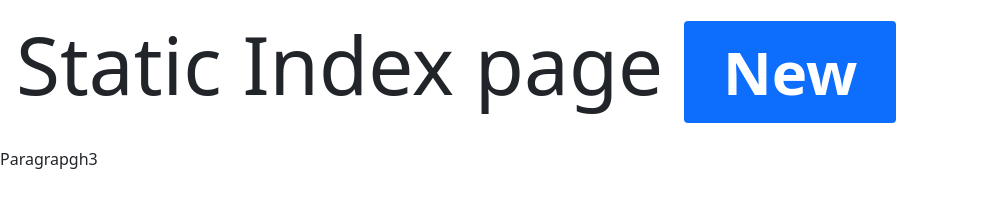
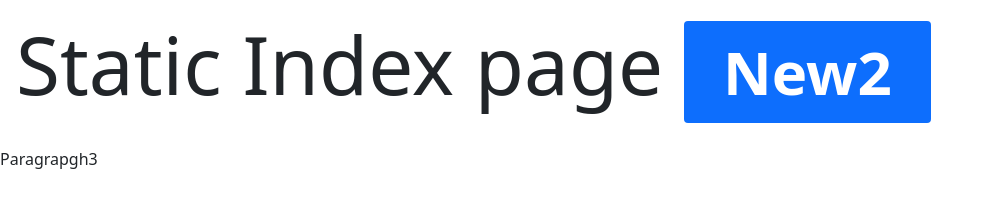
Before and after one commit to korisantosh/webdesignerindia, a plain HTML site: page index.html in a window 1280 px wide. Shown: the whole page, without its empty margins (0-993 px from the left). Drawn offline with nearby package versions, Linux system fonts and the light colour scheme.

Commit message:
Update index.html

```diff
--- a/index.html
+++ b/index.html
@@ -8,7 +8,7 @@
     <link href="https://cdn.jsdelivr.net/npm/bootstrap@5.1.3/dist/css/bootstrap.min.css" rel="stylesheet" integrity="sha384-1BmE4kWBq78iYhFldvKuhfTAU6auU8tT94WrHftjDbrCEXSU1oBoqyl2QvZ6jIW3" crossorigin="anonymous">
 </head>
 <body>
-<h1 class="display-1 p-3">Static Index page <span class="badge bg-primary">New</span></h1>
+<h1 class="display-1 p-3">Static Index page <span class="badge bg-primary">New2</span></h1>
 <p>Paragrapgh3</p>
 </body>
 </html>
```
